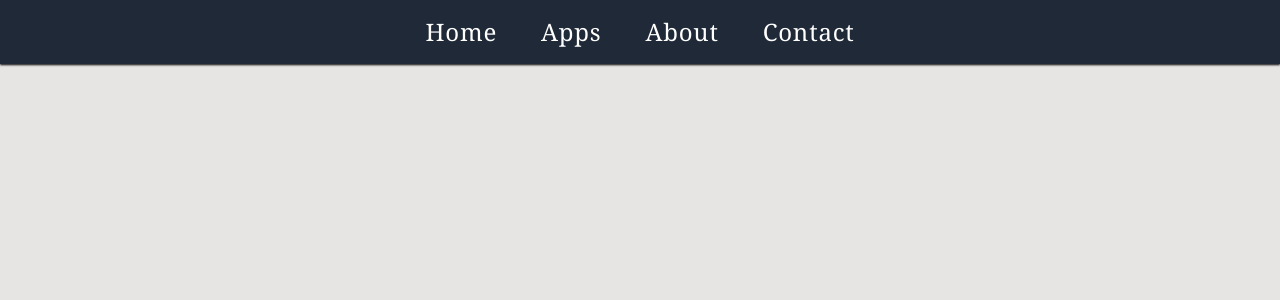
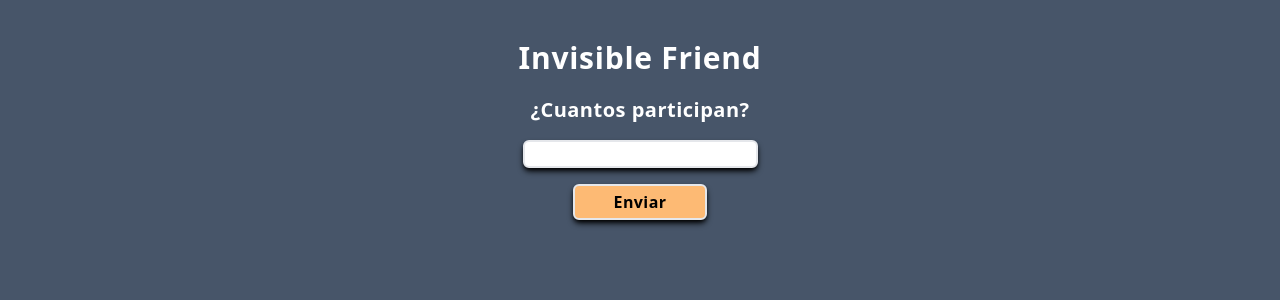
Before and after one commit to GabrielPaparello/InvisibleFriend, a React (Vite) app: page / in a window 1280 px wide. Shown: the top 300 px of the page. Built offline with nearby package versions, Linux system fonts and the light colour scheme.

Commit message:
Fixed folder STRC

```diff
--- a/src/main.jsx
+++ b/src/main.jsx
@@ -1,12 +1,12 @@
 import React from 'react'
 import ReactDOM from 'react-dom/client'
 import './App.css'
-// import { InvisibleFriend } from './pages/InvisibleFriend/InvisibleFriend'
+import { InvisibleFriend } from './pages/invisibleApp/InvisibleFriend'
 import { App } from './App'
 
 ReactDOM.createRoot(document.getElementById('root')).render(
   <React.StrictMode>
-    <App></App>
-    {/* <InvisibleFriend /> */}
+    <App />
+    <InvisibleFriend />
   </React.StrictMode>,
 )
```
Also changed, not shown: src/App.jsx (line endings or trailing spaces), src/pages/invisibleApp/InvisibleFriend.css (renamed from src/pages/InvisibleFriend/InvisibleFriend.css), src/pages/invisibleApp/InvisibleFriend.jsx (renamed from src/pages/InvisibleFriend/InvisibleFriend.jsx), src/pages/invisibleApp/PlayerData.jsx (renamed from src/pages/InvisibleFriend/PlayerData.jsx), src/pages/invisibleApp/PlayerRender.jsx (renamed from src/pages/InvisibleFriend/PlayerRender.jsx), src/pages/invisibleApp/modal.jsx (renamed from src/pages/InvisibleFriend/modal.jsx), 1 other file (tests, documents, lock files or other folders).
